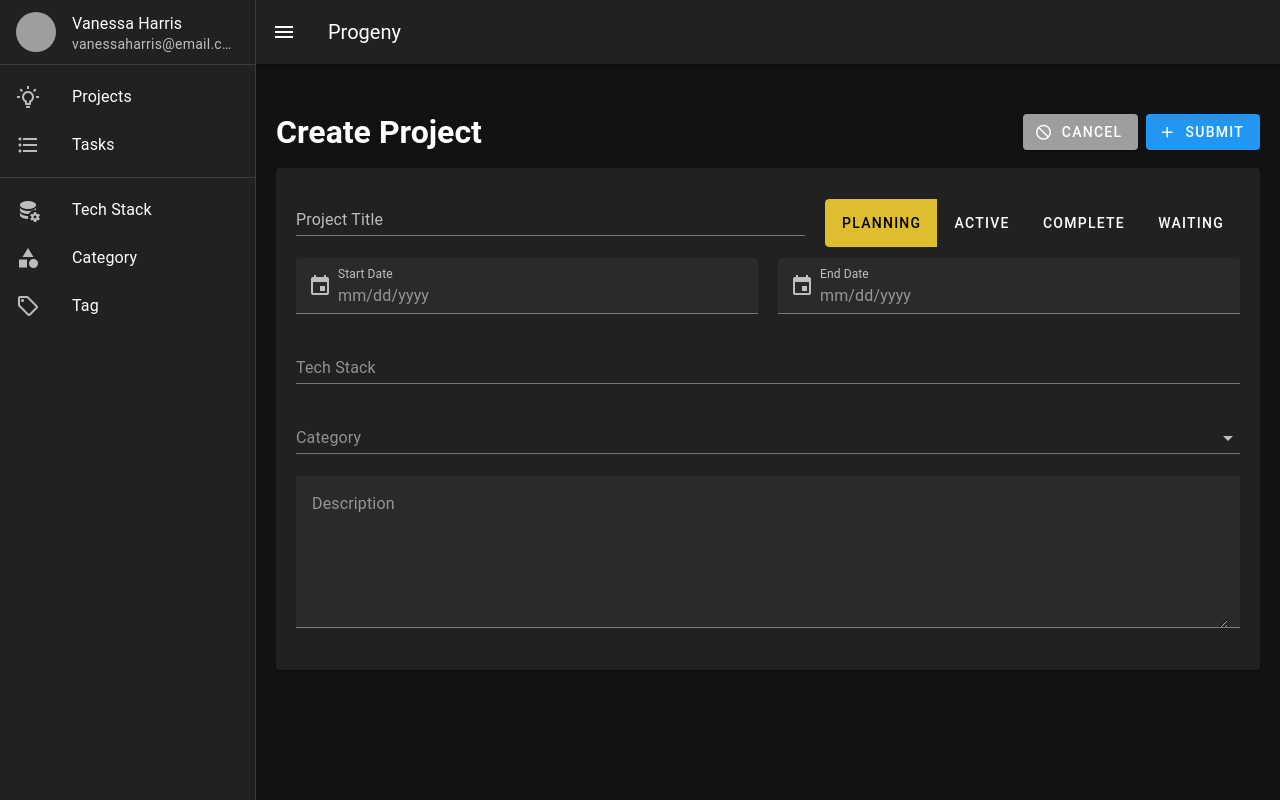
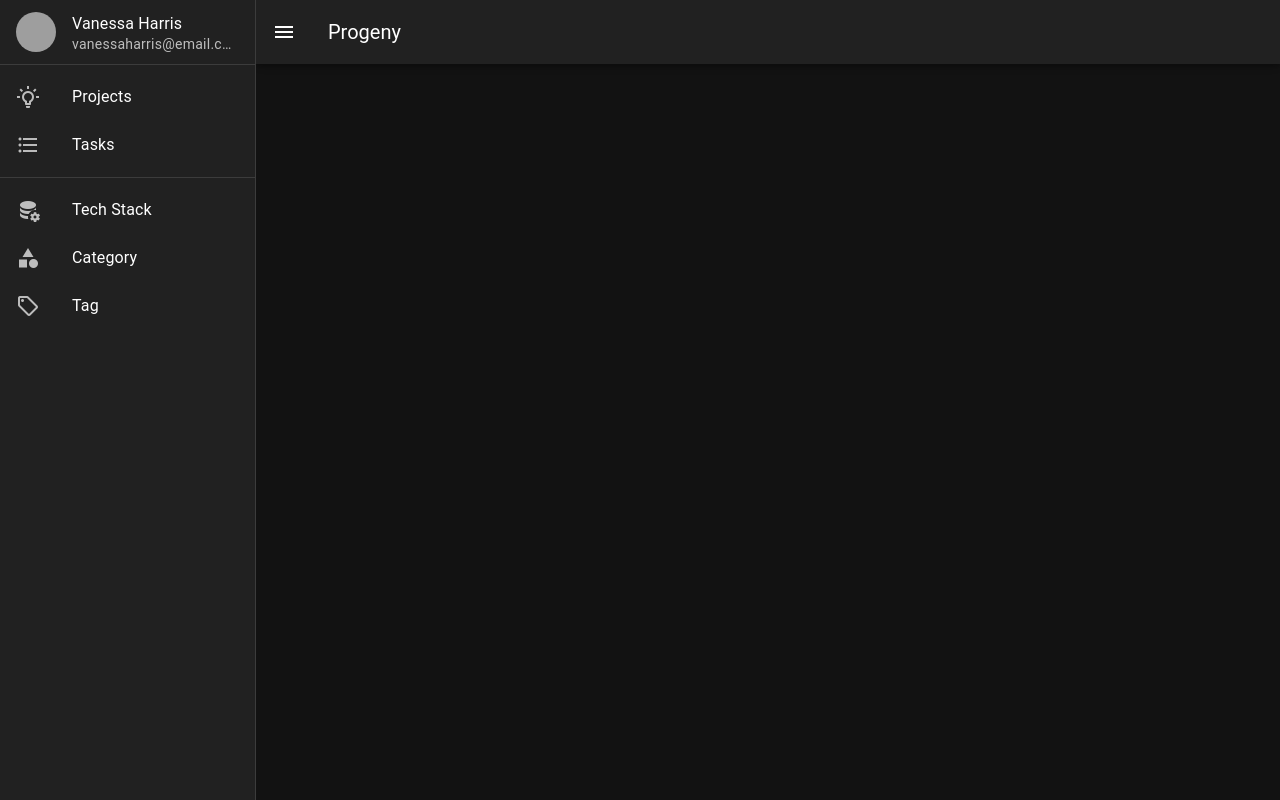
Before and after one commit to KhunnithMeng/personal-web-application-project-management-frontend, a Vue app: page /project/add in a window 1280 px wide. Built offline with nearby package versions, Linux system fonts and the light colour scheme; no server answers; grey boxes are pictures that could not be loaded.

Commit message:
Update project dialog name to project detail

```diff
--- a/src/router/index.js
+++ b/src/router/index.js
@@ -1,7 +1,6 @@
 import {createRouter, createWebHistory} from "vue-router";
 import ProjectList from "@/views/project/ProjectList.vue";
 import TaskList from "@/views/task/TaskList.vue";
-import ProjectDetail from "@/views/project/ProjectDetail.vue";
 import TaskDetail from "@/views/task/TaskDetail.vue";
 import TechStack from "@/views/tech-stack/TechStack.vue";
 import Category from "@/views/category/CategoryPage.vue";
@@ -11,8 +10,6 @@ const routes = [
     {path: '/', redirect: '/project'},
 
     {path: '/project',component: ProjectList},
-    {path: '/project/add',component: ProjectDetail},
-    {path: '/project/edit/:id',component: ProjectDetail},
 
     {path: '/task', component: TaskList},
     {path: '/task/add', component: TaskDetail},
--- a/src/views/project/ProjectDetail.vue
+++ b/src/views/project/ProjectDetail.vue
@@ -1,20 +1,17 @@
 <script setup>
+
+import {useDialog} from "@/composibles/useDialog";
+import {PROJECT_STATUSES} from "@/constants/projectStatus";
 import {onMounted, ref} from "vue";
-import {useRoute, useRouter} from "vue-router";
 import {getTechStacks} from "@/services/tech-stack-service";
 import {getCategories} from "@/services/category-service";
-import {createProject, getProjectById, updateProjectById} from "@/services/project-service";
-import {useLoader} from "@/composibles/useLoader";
+import {projectService} from "@/services/project-service";
 import {useMessage} from "@/composibles/useMessage";
-import {PROJECT_STATUSES} from "@/constants/projectStatus";
 
-const route = useRoute();
-const router = useRouter();
-const { openLoader, closeLoader } = useLoader();
-const { showMessage } = useMessage();
+const dialog = useDialog();
+const message = useMessage();
 
 const form = ref(null);
-let projectId = ref(null);
 let project = ref({
   name: '',
   description: '',
@@ -24,66 +21,35 @@ let project = ref({
   techStackIds: [],
   categoryId: null
 });
-let categories = ref([]);
-let techStacks = ref([]);
+const projectId = ref(null);
+const techStacks = ref([]);
+const categories = ref([]);
+const loading = ref(false);
+const cardLoading = ref(false);
 
-async function submit() {
-  const { valid } = await form.value.validate();
-  if (!valid) {
-    showMessage('Please check the highlighted fields — some information is missing or incorrect.', 'error');
-    return;
-  }
-  const payload = {
-    ...project.value,
-    startDate: project.value.startDate && new Date(project.value.startDate).toISOString(),
-    endDate: project.value.endDate && new Date(project.value.endDate).toISOString(),
-    techStackIds: [...project.value.techStackIds]
-  }
-
-  openLoader();
-  if (projectId.value) {
-    updateProjectById(projectId.value, project.value)
-        .then(() => {
-          showMessage('Successfully updated');
-          router.back();
-        })
-        .catch(err => console.error(err))
-        .finally(() => {
-          closeLoader();
-        })
-  } else {
-    createProject(payload)
-        .then(() => {
-          showMessage("Successfully created");
-          router.back();
-        })
-        .catch(error => console.error(error))
-        .finally(() => closeLoader());
-  }
-}
-
-onMounted(async () => {
-  projectId.value = route.params.id;
-
-  if (projectId.value > 0) {
-    bindProjectToForm();
-  }
-
+onMounted(() => {
   fetchTechStacks();
   fetchCategories();
+
+  const { props } = dialog.dialogOptions.value;
+  projectId.value = props?.projectId;
+
+  if (projectId.value) {
+    fetchProjectById(projectId.value);
+  }
 })
 
-function bindProjectToForm() {
-  openLoader();
-  getProjectById(projectId.value).then(res => {
+function fetchProjectById(id) {
+  cardLoading.value = true;
+  projectService.getProjectById(id).then(res => {
     if (res) {
       project.value = {
         ...res.data,
-        techStackIds: res.data.techStack?.map(t => t.id) || [],
-        categoryId: res.data.category?.id || null
+        categoryId: res.data.category?.id || null,
+        techStackIds: res.data.techStack?.map(t => t.id) || []
       }
     }
-  }).finally(() => closeLoader())
+  }).finally(() => cardLoading.value = false)
 }
 
 function fetchTechStacks() {
@@ -94,95 +60,174 @@ function fetchCategories() {
   getCategories({ itemsPerPage: 0 }).then(res => categories.value = res?.data || []);
 }
 
+async function submit() {
+  const { valid } = await form.value.validate();
+
+  if (!valid) {
+    message.showMessage(
+        'Please check the highlighted fields — some information is missing or incorrect.', 'error')
+    return;
+  }
+
+  if (projectId.value) {
+    loading.value = true;
+    projectService.updateProjectById(projectId.value, project.value)
+        .then(() => {
+          message.showMessage('Project is updated successfully');
+          dialog.close(true);
+        })
+        .finally(() => loading.value = false);
+
+    return;
+  }
+
+  loading.value = true;
+  projectService.createProject(project.value)
+      .then(() => {
+        message.showMessage('Project is saved successfully');
+        dialog.close(true);
+      })
+      .finally(() => loading.value = false)
+}
+
 </script>
 
 <template>
-  <div class="ma-5">
-    <div class="d-flex justify-space-between align-center mb-3">
-      <h1>{{ projectId ? 'Edit Project' : 'Create Project' }}</h1>
+  <v-card :loading="cardLoading">
+    <v-card-item>
+      <v-card-title>
+        {{ projectId ? 'Update' : 'Create' }} Project
+      </v-card-title>
+      <v-card-subtitle>
+        Fill in the details below to {{ projectId ? 'update a existing project' : 'add a new project' }}.
+      </v-card-subtitle>
 
-      <span>
-        <v-btn prepend-icon="mdi-cancel"
-               class="mr-2"
-               color="grey"
-               @click="router.back()">Cancel</v-btn>
-        <v-btn prepend-icon="mdi-plus"
-               color="primary"
-               @click="submit()" >Submit</v-btn>
-      </span>
-    </div>
+      <template #append>
+        <v-btn icon="mdi-close"
+               @click="dialog.close()"></v-btn>
+      </template>
+    </v-card-item>
 
-    <v-card class="mx-auto pa-5" max-width="1200">
+    <v-divider></v-divider>
+
+    <v-card-text>
       <v-form ref="form">
-        <span class="d-flex justify-space-between align-center ga-5">
-        <v-text-field label="Project Title"
+        <v-row density="comfortable">
+          <v-col cols="12" md="6">
+            <v-text-field variant="outlined"
+                          density="comfortable"
+                          label="Project Title"
+                          rounded="lg"
+                          placeholder="e.g. Nexus E-commerce Platform"
                           v-model="project.name"
+                          :rules="[v => !!v || 'Project Title is required']"></v-text-field>
+          </v-col>
+          <v-col cols=12 md="6">
+            <v-autocomplete variant="outlined"
+                            density="comfortable"
+                            rounded="lg"
+                            label="Category"
+                            placeholder="Select a category..."
+                            item-value="id"
+                            item-title="name"
                             autocomplete="off"
-                      variant="underlined"
+                            clearable
                             required
-                      :rules="[v => !!v || 'Project name is required']">
-        </v-text-field>
-        <v-btn-toggle color="primary"
+                            v-model="project.categoryId"
+                            :items="categories"
+                            :rules="[v => !!v || 'Category is required']"></v-autocomplete>
+          </v-col>
+          <v-col cols="12" md="6">
+            <v-label>Status</v-label>
+            <v-chip-group mandatory
+                          column
+                          selected-class="text-white"
                           v-model="project.status">
-          <v-btn v-for="status of PROJECT_STATUSES"
+              <v-chip v-for="status of PROJECT_STATUSES"
+                      filter
+                      :color="status.color"
                       :key="status.value"
-                 :color="PROJECT_STATUSES.find(v => v.value === status.value)?.color"
                       :value="status.value">
                 {{ status.name }}
-          </v-btn>
-        </v-btn-toggle>
-      </span>
-
-        <span class="d-flex justify-space-between align-center ga-5">
+              </v-chip>
+            </v-chip-group>
+          </v-col>
+          <v-col cols="12" md="6">
+            <v-combobox variant="outlined"
+                        rounded="lg"
+                        density="comfortable"
+                        chips
+                        clearable
+                        label="Tech Stack"
+                        item-value="id"
+                        item-title="name"
+                        autocomplete="off"
+                        required
+                        multiple
+                        :rules="[v => (!!v && v.length > 0) || 'Tech stack is required at least one']"
+                        :return-object="false"
+                        :items="techStacks"
+                        v-model="project.techStackIds"></v-combobox>
+          </v-col>
+          <v-col cols="12" md="6" >
             <v-date-input prepend-icon=""
                           prepend-inner-icon="$calendar"
                           label="Start Date"
                           v-model="project.startDate"
                           persistent-placeholder
                           autocomplete="off"
+                          variant="outlined"
+                          density="comfortable"
+                          rounded="lg"
                           required
                           :rules="[v => !!v || 'Start date is required']"></v-date-input>
+          </v-col>
+          <v-col cols="12" md="6">
             <v-date-input prepend-icon=""
                           prepend-inner-icon="$calendar"
                           label="End Date"
                           v-model="project.endDate"
                           persistent-placeholder
+                          variant="outlined"
+                          density="comfortable"
+                          rounded="lg"
                           autocomplete="off"></v-date-input>
-      </span>
+          </v-col>
+          <v-col cols="12">
+            <v-textarea row="4"
+                        variant="outlined"
+                        rounded="lg"
+                        density="comfortable"
+                        placeholder="Description"
+                        v-model="project.description"></v-textarea>
+          </v-col>
+        </v-row>
+      </v-form>
+    </v-card-text>
 
-        <v-combobox variant="underlined"
-                    chips
-                    clearable
-                    placeholder="Tech Stack"
-                    item-value="id"
-                    item-title="name"
-                    v-model="project.techStackIds"
-                    autocomplete="off"
-                    required
-                    multiple
-                    :rules="[v => (!!v && v.length > 0) || 'Tech stack is required at least one']"
-                    :return-object="false"
-                    :items="techStacks"></v-combobox>
+    <v-divider></v-divider>
 
-        <v-autocomplete variant="underlined"
-                        placeholder="Category"
-                        item-value="id"
-                        item-title="name"
-                        autocomplete="off"
-                        v-model="project.categoryId"
-                        clearable
-                        required
-                        :rules="[v => !!v || 'Category is required']"
-                        :items="categories"></v-autocomplete>
+    <v-card-actions>
+      <v-spacer></v-spacer>
 
-        <v-textarea row="4"
-                    placeholder="Description"
-                    v-model="project.description"
-                    clearable></v-textarea>
-      </v-form>
+      <v-btn
+          text="Close"
+          variant="plain"
+          @click="dialog.close()"
+      ></v-btn>
+
+      <v-btn
+          color="primary"
+          prepend-icon="mdi-plus"
+          rounded="lg"
+          variant="flat"
+          :loading="loading"
+          @click="submit()"
+      >
+        {{ projectId ? 'Update Project' : 'Create Project' }}
+      </v-btn>
+    </v-card-actions>
   </v-card>
-  </div>
-
 </template>
 
 <style scoped>
--- a/src/views/project/ProjectDialog.vue
+++ /dev/null
@@ -1,235 +0,0 @@
-<script setup>
-
-import {useDialog} from "@/composibles/useDialog";
-import {PROJECT_STATUSES} from "@/constants/projectStatus";
-import {onMounted, ref} from "vue";
-import {getTechStacks} from "@/services/tech-stack-service";
-import {getCategories} from "@/services/category-service";
-import {projectService} from "@/services/project-service";
-import {useMessage} from "@/composibles/useMessage";
-
-const dialog = useDialog();
-const message = useMessage();
-
-const form = ref(null);
-let project = ref({
-  name: '',
-  description: '',
-  status: 'planning',
-  startDate: '',
-  endDate: '',
-  techStackIds: [],
-  categoryId: null
-});
-const projectId = ref(null);
-const techStacks = ref([]);
-const categories = ref([]);
-const loading = ref(false);
-const cardLoading = ref(false);
-
-onMounted(() => {
-  fetchTechStacks();
-  fetchCategories();
-
-  const { props } = dialog.dialogOptions.value;
-  projectId.value = props?.projectId;
-
-  if (projectId.value) {
-    fetchProjectById(projectId.value);
-  }
-})
-
-function fetchProjectById(id) {
-  cardLoading.value = true;
-  projectService.getProjectById(id).then(res => {
-    if (res) {
-      project.value = {
-        ...res.data,
-        categoryId: res.data.category?.id || null,
-        techStackIds: res.data.techStack?.map(t => t.id) || []
-      }
-    }
-  }).finally(() => cardLoading.value = false)
-}
-
-function fetchTechStacks() {
-  getTechStacks({ itemsPerPage: 0 }).then(res => techStacks.value = res?.data || []);
-}
-
-function fetchCategories() {
-  getCategories({ itemsPerPage: 0 }).then(res => categories.value = res?.data || []);
-}
-
-async function submit() {
-  const { valid } = await form.value.validate();
-
-  if (!valid) {
-    message.showMessage(
-        'Please check the highlighted fields — some information is missing or incorrect.', 'error')
-    return;
-  }
-
-  if (projectId.value) {
-    loading.value = true;
-    projectService.updateProjectById(projectId.value, project.value)
-        .then(() => {
-          message.showMessage('Project is updated successfully');
-          dialog.close(true);
-        })
-        .finally(() => loading.value = false);
-
-    return;
-  }
-
-  loading.value = true;
-  projectService.createProject(project.value)
-      .then(() => {
-        message.showMessage('Project is saved successfully');
-        dialog.close(true);
-      })
-      .finally(() => loading.value = false)
-}
-
-</script>
-
-<template>
-  <v-card :loading="cardLoading">
-    <v-card-item>
-      <v-card-title>
-        {{ projectId ? 'Update' : 'Create' }} Project
-      </v-card-title>
-      <v-card-subtitle>
-        Fill in the details below to {{ projectId ? 'update a existing project' : 'add a new project' }}.
-      </v-card-subtitle>
-
-      <template #append>
-        <v-btn icon="mdi-close"
-               @click="dialog.close()"></v-btn>
-      </template>
-    </v-card-item>
-
-    <v-divider></v-divider>
-
-    <v-card-text>
-      <v-form ref="form">
-        <v-row density="comfortable">
-          <v-col cols="12" md="6">
-            <v-text-field variant="outlined"
-                          density="comfortable"
-                          label="Project Title"
-                          rounded="lg"
-                          placeholder="e.g. Nexus E-commerce Platform"
-                          v-model="project.name"
-                          :rules="[v => !!v || 'Project Title is required']"></v-text-field>
-          </v-col>
-          <v-col cols=12 md="6">
-            <v-autocomplete variant="outlined"
-                            density="comfortable"
-                            rounded="lg"
-                            label="Category"
-                            placeholder="Select a category..."
-                            item-value="id"
-                            item-title="name"
-                            autocomplete="off"
-                            clearable
-                            required
-                            v-model="project.categoryId"
-                            :items="categories"
-                            :rules="[v => !!v || 'Category is required']"></v-autocomplete>
-          </v-col>
-          <v-col cols="12" md="6">
-            <v-label>Status</v-label>
-            <v-chip-group mandatory
-                          column
-                          selected-class="text-white"
-                          v-model="project.status">
-              <v-chip v-for="status of PROJECT_STATUSES"
-                      filter
-                      :color="status.color"
-                      :key="status.value"
-                      :value="status.value">
-                {{ status.name }}
-              </v-chip>
-            </v-chip-group>
-          </v-col>
-          <v-col cols="12" md="6">
-            <v-combobox variant="outlined"
-                        rounded="lg"
-                        density="comfortable"
-                        chips
-                        clearable
-                        label="Tech Stack"
-                        item-value="id"
-                        item-title="name"
-                        autocomplete="off"
-                        required
-                        multiple
-                        :rules="[v => (!!v && v.length > 0) || 'Tech stack is required at least one']"
-                        :return-object="false"
-                        :items="techStacks"
-                        v-model="project.techStackIds"></v-combobox>
-          </v-col>
-          <v-col cols="12" md="6" >
-            <v-date-input prepend-icon=""
-                          prepend-inner-icon="$calendar"
-                          label="Start Date"
-                          v-model="project.startDate"
-                          persistent-placeholder
-                          autocomplete="off"
-                          variant="outlined"
-                          density="comfortable"
-                          rounded="lg"
-                          required
-                          :rules="[v => !!v || 'Start date is required']"></v-date-input>
-          </v-col>
-          <v-col cols="12" md="6">
-            <v-date-input prepend-icon=""
-                          prepend-inner-icon="$calendar"
-                          label="End Date"
-                          v-model="project.endDate"
-                          persistent-placeholder
-                          variant="outlined"
-                          density="comfortable"
-                          rounded="lg"
-                          autocomplete="off"></v-date-input>
-          </v-col>
-          <v-col cols="12">
-            <v-textarea row="4"
-                        variant="outlined"
-                        rounded="lg"
-                        density="comfortable"
-                        placeholder="Description"
-                        v-model="project.description"></v-textarea>
-          </v-col>
-        </v-row>
-      </v-form>
-    </v-card-text>
-
-    <v-divider></v-divider>
-
-    <v-card-actions>
-      <v-spacer></v-spacer>
-
-      <v-btn
-          text="Close"
-          variant="plain"
-          @click="dialog.close()"
-      ></v-btn>
-
-      <v-btn
-          color="primary"
-          prepend-icon="mdi-plus"
-          rounded="lg"
-          variant="flat"
-          :loading="loading"
-          @click="submit()"
-      >
-        {{ projectId ? 'Update Project' : 'Create Project' }}
-      </v-btn>
-    </v-card-actions>
-  </v-card>
-</template>
-
-<style scoped>
-
-</style>
--- a/src/views/project/ProjectList.vue
+++ b/src/views/project/ProjectList.vue
@@ -9,7 +9,7 @@ import ProjectDateDisplay from "@/views/project/components/ProjectDateDisplay.vu
 import ProjectGridView from "@/views/project/components/ProjectGridView.vue";
 import {PROJECT_ACTION} from "@/constants/projectAction";
 import {useDialog} from "@/composibles/useDialog";
-import ProjectDialog from "@/views/project/ProjectDialog.vue";
+import ProjectDialog from "@/views/project/ProjectDetail.vue";
 
 const headers = Object.freeze([
   {title: 'Title', key: 'name'},
```
Lines whose indentation alone changed are shown as unchanged.
